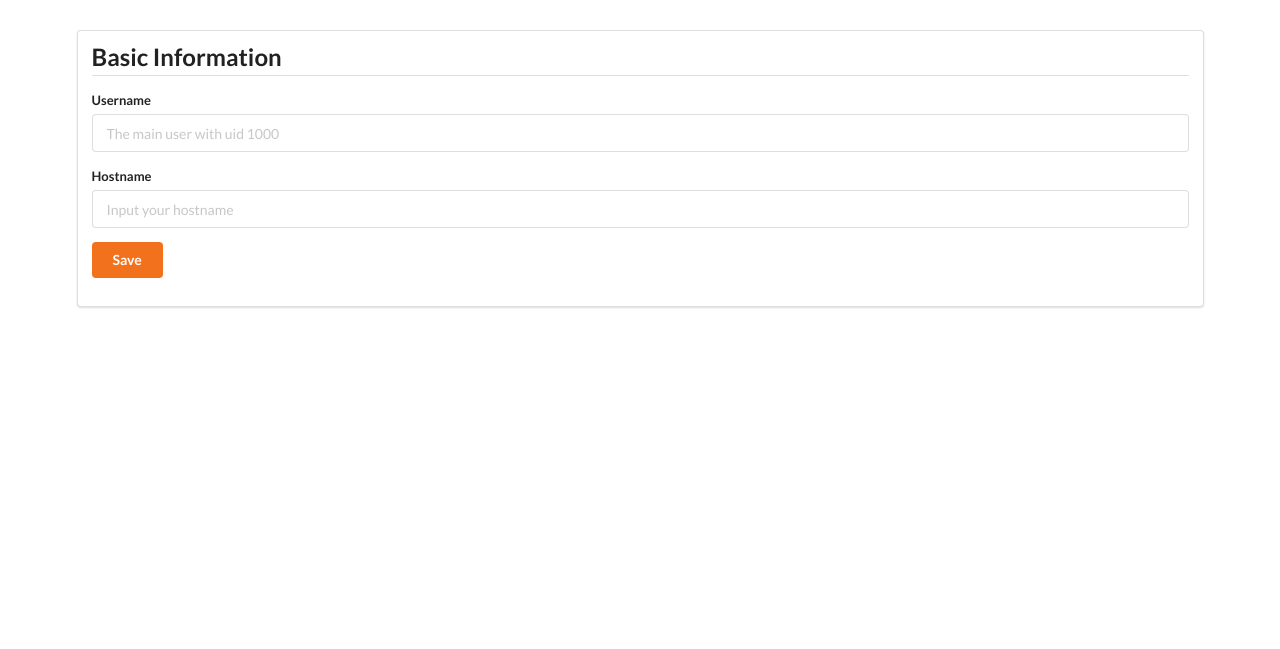
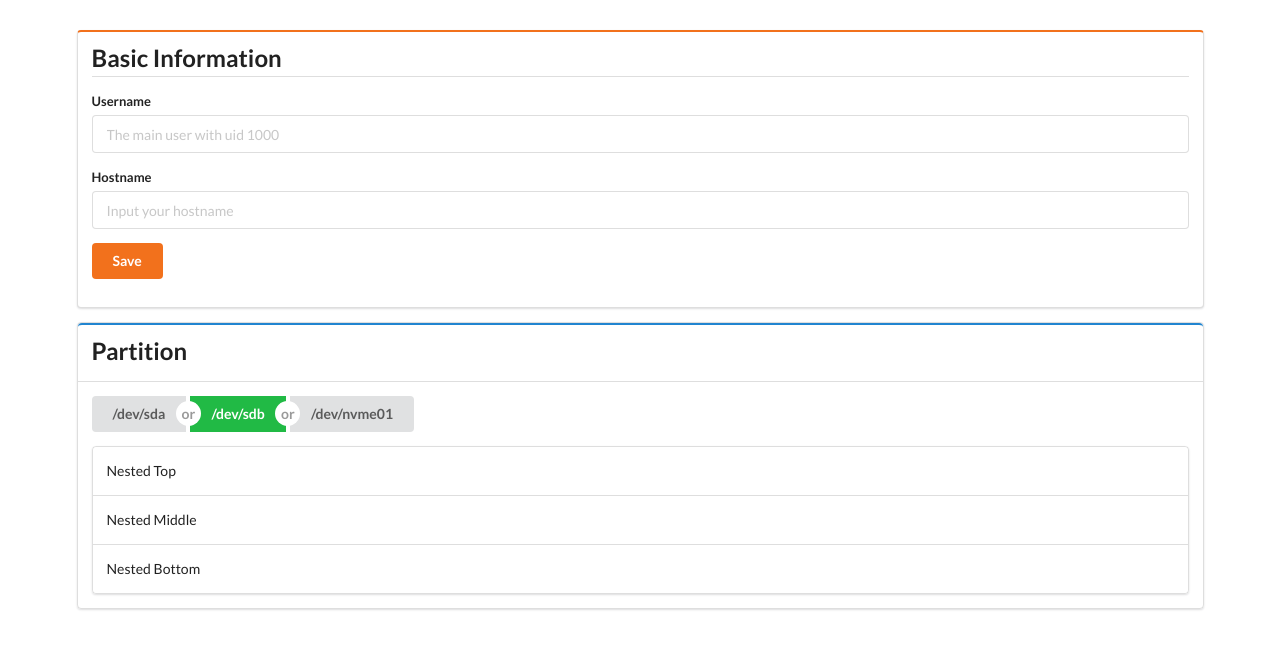
Before and after one commit to breakds/nixvital-web-installer, a Flask app: page / in a window 1280 px wide. Shown: the top 649 px of the page. Run offline with Flask 2, Linux system fonts and the light colour scheme; data comes from the database, SQL or seed files in the repository; some libraries are stand-ins or nearby versions.

Commit message:
Initial partition UI.

```diff
--- a/app/app.py
+++ b/app/app.py
@@ -6,6 +6,7 @@ import sqlite3
 from flask import g, Flask, redirect, render_template, request, url_for, session
 
 from user_config import InitDB, DB, FetchUserConfig, SetUserConfig
+import partutils
 
 app = Flask(__name__)
 app.secret_key = b'\xb7\x0b\x86\xc0+\x1a&\xd6 \xdfx\\\x90O\xac\xae'
--- a/app/templates/index.html
+++ b/app/templates/index.html
@@ -12,7 +12,8 @@
   <body>
 
     <div class="ui container">
-      <div class="ui segment">
+
+      <div class="ui segment orange">
         <form class="ui form" action="/basic_info" method="post">
           <h2 class="ui dividing header">Basic Information</h2>
           <div class="field">
@@ -34,6 +35,34 @@
         </div>
       </div>
 
+
+
+      <div class="ui segments">
+        <div class="ui segment blue">
+          <h2 class="ui header">Partition</h2>
+        </div>
+        <div class="ui segment">
+          <div class="ui buttons">
+            <button class="ui button">/dev/sda</button>
+            1          <div class="or"></div>
+            <button class="ui positive button">/dev/sdb</button>
+            <div class="or"></div>
+            <button class="ui button">/dev/nvme01</button>
+          </div>
+        </div>
+        <div class="ui segments">
+          <div class="ui segment">
+            <p>Nested Top</p>
+          </div>
+          <div class="ui segment">
+            <p>Nested Middle</p>
+          </div>
+          <div class="ui segment">
+            <p>Nested Bottom</p>
+          </div>
+        </div>
+      </div>
+
     </div>
 
   </body>
```
Also changed, not shown: app/partutils.py (added, +10 -0 lines), 1 other file.
